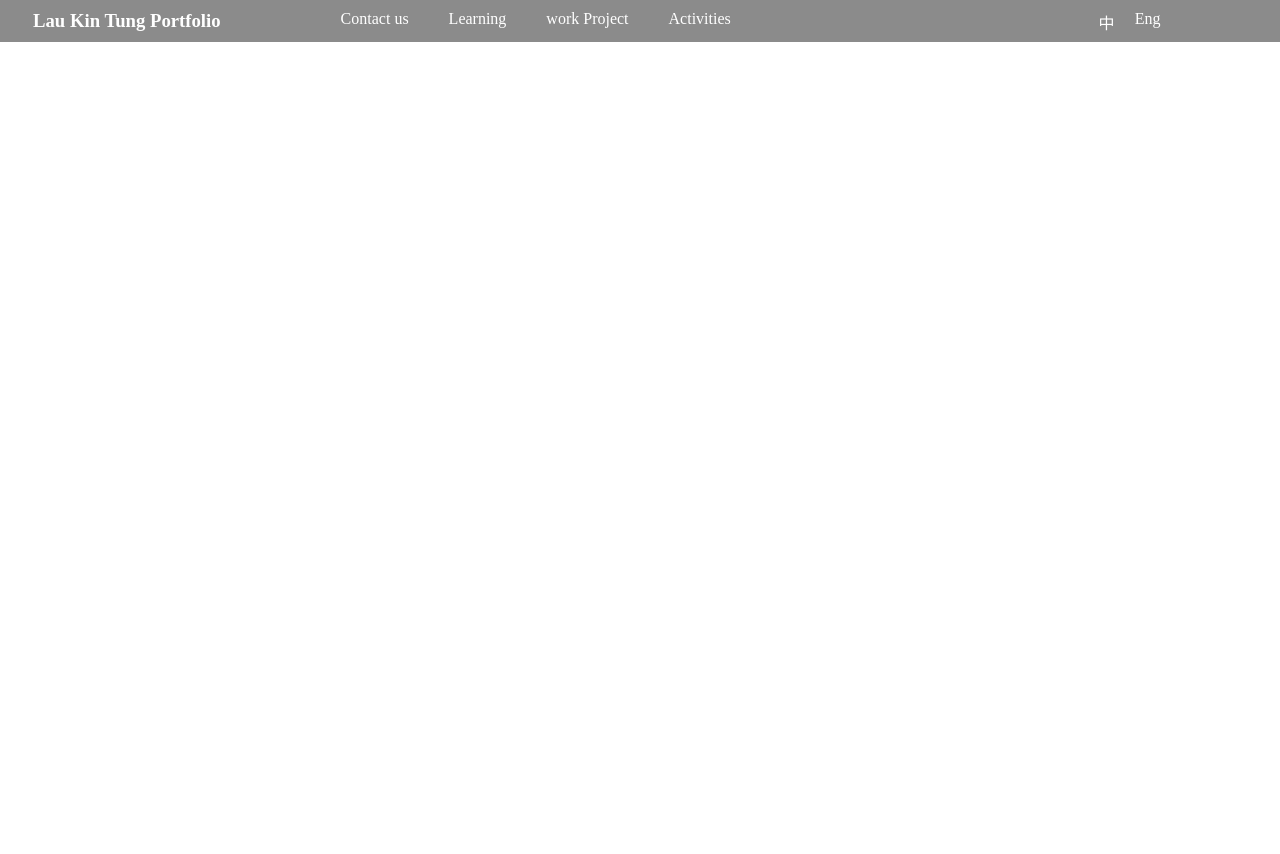
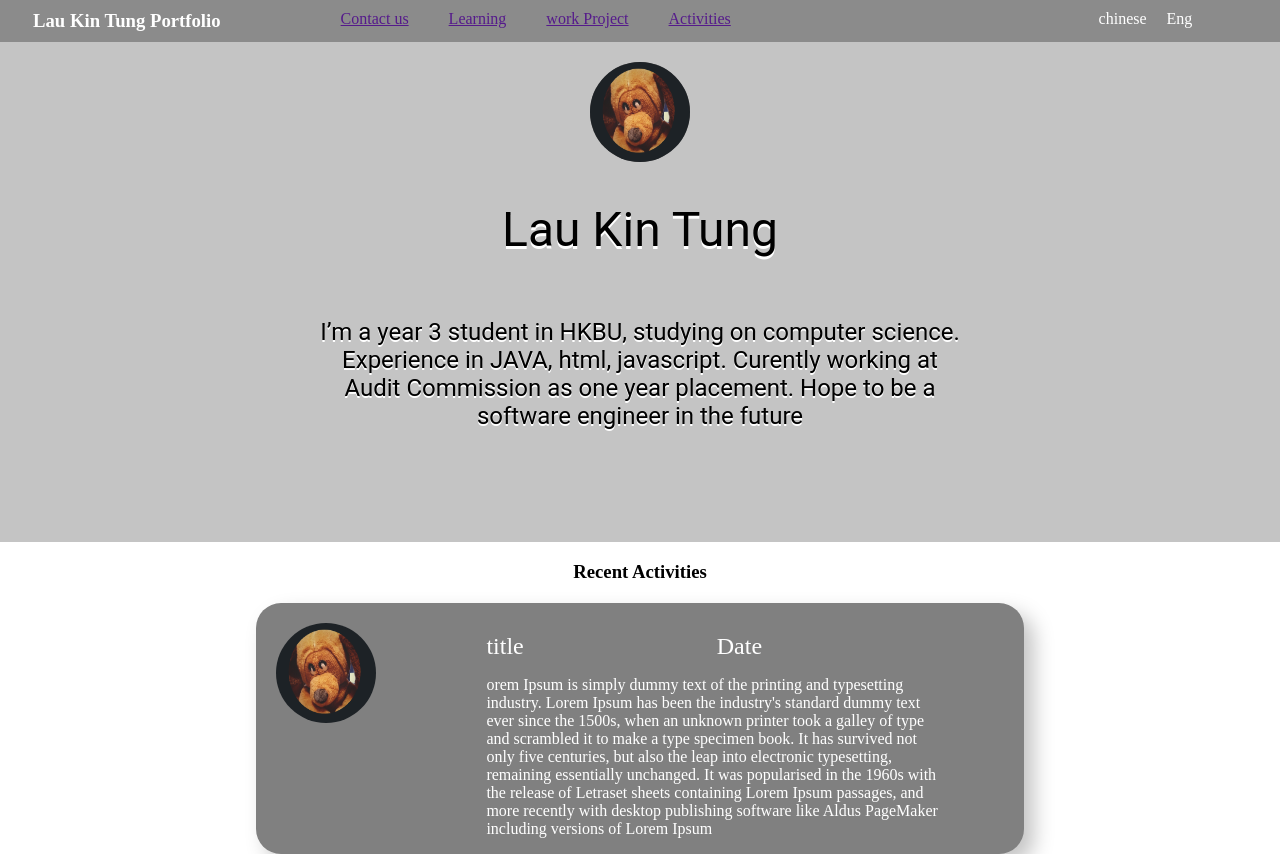
Before and after one commit to lunatoys123/portfolio_website, a React (Create React App) app: page / in a window 1280 px wide. Before the commit the page ends 800 px from the top, so only its background shows below. Built offline with nearby package versions, Linux system fonts and the light colour scheme.

Commit message:
Initial header and content in homepage finish

```diff
--- a/src/App.js
+++ b/src/App.js
@@ -1,11 +1,14 @@
 import React from 'react'
 import Header from './Components/Header'
+import HomePage from './Components/HomePage'
 import {GlobalStyle} from './GlobalStyle'
 function App() {
 
   return (
     <>
       <Header/>
+      <HomePage/>
+
       <GlobalStyle />
     </>
   );
--- a/src/Components/Header/Header.style.js
+++ b/src/Components/Header/Header.style.js
@@ -48,9 +48,52 @@ export const Setting = styled.div`
     padding-top: 10px;
     text-align: center;
   }
-
 `;
 
 export const Container = styled.div`
+  width: 100%;
+  height: 500px;
+  background-color: #c4c4c4;
 
-`
+  .Logo {
+    background: #5c5858;
+    height: 100px;
+    width: 100px;
+    margin: 0;
+    border-radius: 50%;
+    margin-left: auto;
+    margin-right: auto;
+    transform: translateY(20px);
+
+    img{
+      width: 100px;
+      height: 100px;
+      border-radius: 50%;
+    }
+  }
+
+  .name {
+    margin: 60px 20px;
+    text-align: center;
+
+    font-family: Roboto;
+    font-style: normal;
+    font-weight: normal;
+    font-size: 48px;
+    line-height: 56px;
+    text-shadow: 0 3px white;
+  }
+
+  .sample_info {
+    text-align: center;
+    width: 50%;
+    margin-left: auto;
+    margin-right: auto;
+    font-family: Roboto;
+    font-style: normal;
+    font-weight: normal;
+    font-size: 24px;
+    line-height: 28px;
+    text-shadow: 0 2px white;
+  }
+`;
--- a/src/Components/Header/index.js
+++ b/src/Components/Header/index.js
@@ -1,5 +1,12 @@
 import React from "react";
-import { BackGround, Navbar, LinkStyle, Setting, Container } from "./Header.style";
+import {
+  BackGround,
+  Navbar,
+  LinkStyle,
+  Setting,
+  Container,
+} from "./Header.style";
+import icon from '../../Images/icon.png';
 const Header = () => {
   return (
     <>
@@ -9,26 +16,39 @@ const Header = () => {
           <LinkStyle>
             <ul>
               <li>
-                <a>Contact us</a>
+                <a href="">Contact us</a>
               </li>
               <li>
-                <a>Learning</a>
+                <a href="">Learning</a>
               </li>
               <li>
-                <a>work Project</a>
+                <a href="">work Project</a>
               </li>
               <li>
-                <a>Activities</a>
+                <a href="">Activities</a>
               </li>
             </ul>
           </LinkStyle>
           <Setting>
-            <span>中</span>
+            <span>chinese</span>
             <span>Eng</span>
           </Setting>
         </Navbar>
         <Container>
-
+          <div className="Logo">
+            <img src={icon} alt="logo" />
+          </div>
+          <div className="name">
+            <span>Lau Kin Tung</span>
+          </div>
+          <div className="sample_info">
+            <p>
+              I’m a year 3 student in HKBU, studying on computer science.
+              Experience in JAVA, html, javascript. Curently working at Audit
+              Commission as one year placement. Hope to be a software engineer
+              in the future
+            </p>
+          </div>
         </Container>
       </BackGround>
     </>
--- /dev/null
+++ b/src/Components/HomePage/Homepage.style.js
@@ -0,0 +1,52 @@
+import styled from "styled-components";
+
+export const BackGround = styled.div`
+  width: 100%;
+  height: 100%;
+`;
+
+export const Panel = styled.div`
+  width: 100%;
+  height: 100%;
+
+  .content {
+    width: 60%;
+    height: 100%;
+
+    margin-left: auto;
+    margin-right: auto;
+    margin-top: 20px;
+    border-radius: 25px;
+    background-color: grey;
+    color: white;
+    filter: drop-shadow(10px 10px 10px #c4c4c4);
+
+    .left-panel {
+      display: inline-block;
+      width: 30%;
+      height: 100%;
+      color: white;
+
+      img {
+        width: 100px;
+        height: 100px;
+        border-radius: 50%;
+        padding: 20px;
+      }
+    }
+
+    .right-panel {
+      display: inline-block;
+      width: 60%;
+      height: 100%;
+      vertical-align: top;
+      margin-top: 30px;
+
+      .title{
+          width: 50%;
+          font-size: 24px;
+          display: inline-block;
+      }
+    }
+  }
+`;
--- /dev/null
+++ b/src/Components/HomePage/index.js
@@ -0,0 +1,43 @@
+import React from "react";
+import { BackGround, Panel } from "./Homepage.style";
+import icon from "../../Images/icon.png";
+
+const HomePage = () => {
+  return (
+    <>
+      <BackGround>
+        <Panel>
+          <h3 align="center">Recent Activities</h3>
+          <div className="content">
+            <div className="left-panel">
+              <img src={icon} alt="icon" />
+            </div>
+            <div className="right-panel">
+              <div className="title">
+                <span>title</span>
+              </div>
+              <div className="title">
+                <span>Date</span>
+              </div>
+              <p>
+                orem Ipsum is simply dummy text of the printing and typesetting
+                industry. Lorem Ipsum has been the industry's standard dummy
+                text ever since the 1500s, when an unknown printer took a galley
+                of type and scrambled it to make a type specimen book. It has
+                survived not only five centuries, but also the leap into
+                electronic typesetting, remaining essentially unchanged. It was
+                popularised in the 1960s with the release of Letraset sheets
+                containing Lorem Ipsum passages, and more recently with desktop
+                publishing software like Aldus PageMaker including versions of
+                Lorem Ipsum
+              </p>
+            </div>
+          </div>
+        </Panel>
+
+      </BackGround>
+    </>
+  );
+};
+
+export default HomePage;
```
Also changed, not shown: src/Components/Footer/index.js (added, +11 -0 lines), src/Components/Footer/Footer.style.js (added), src/Images/background.png (deleted), src/Images/icon.png (added).
